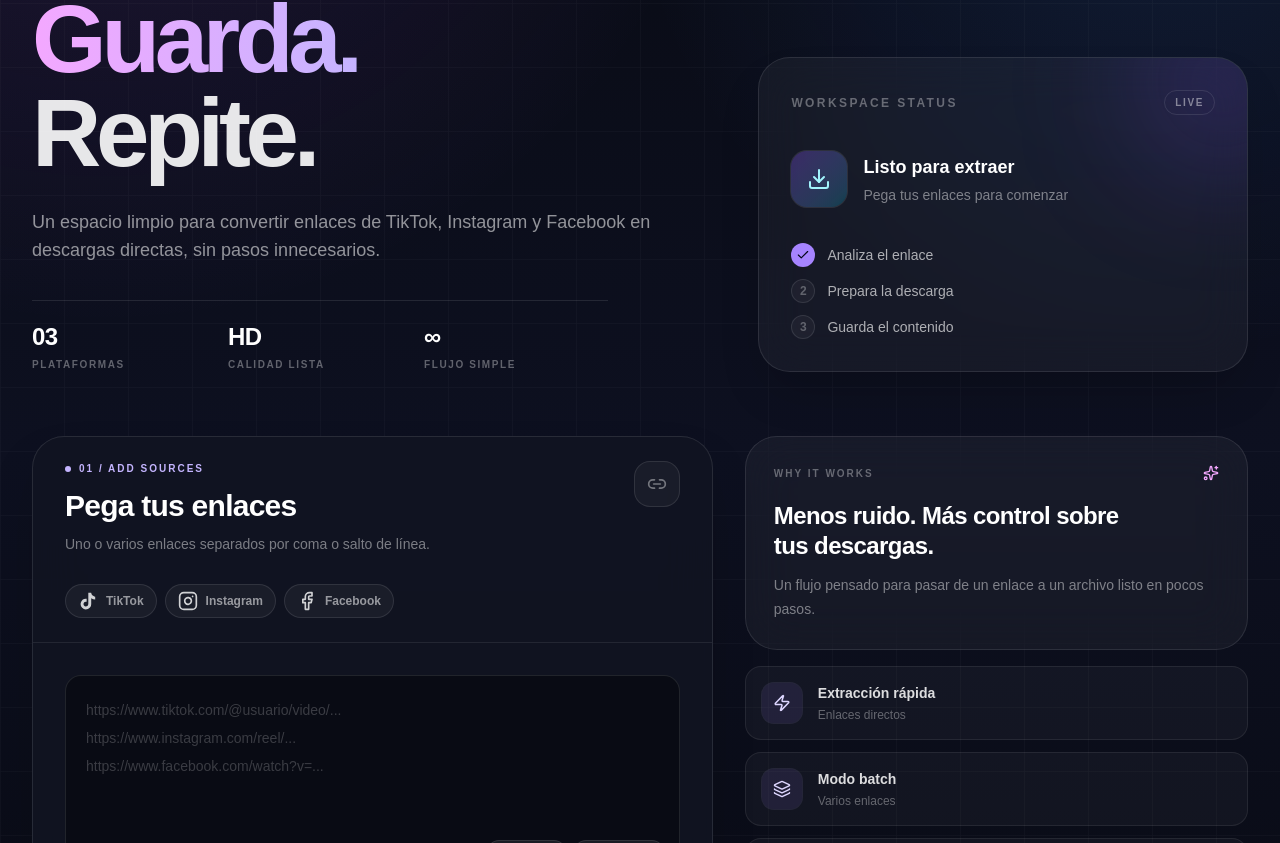
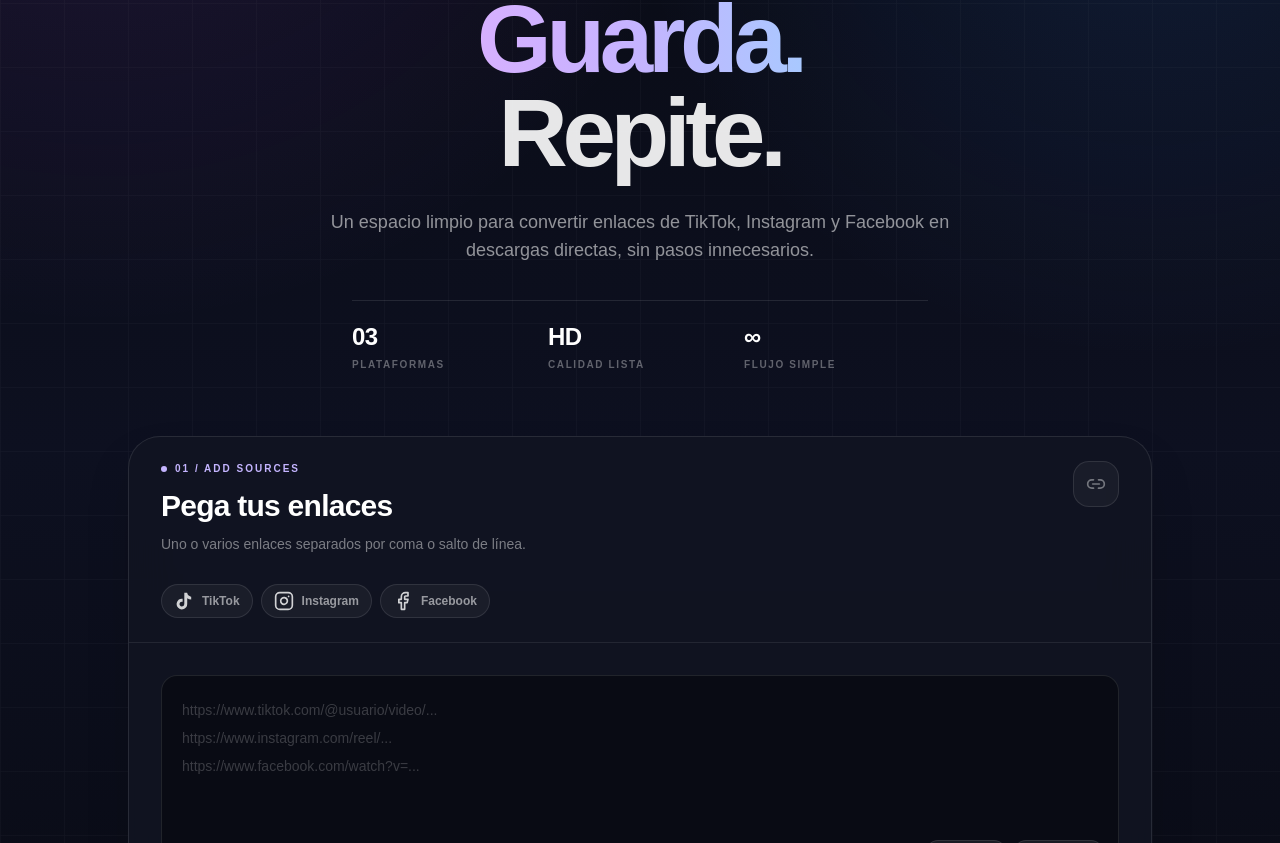
Before and after one commit to russellwork2021-lgtm/tiktok-downloader-pro, a Next.js app: page / in a window 1280 px wide. Shown: the part 317-1160 px from the top of the page. Built offline with nearby package versions, Linux system fonts and the light colour scheme.

Commit message:
refactor: simplify downloader landing layout

```diff
--- a/src/app/page.tsx
+++ b/src/app/page.tsx
@@ -12,14 +12,11 @@ import {
   Download,
   Facebook,
   Instagram,
-  Layers3,
   Link2,
   Loader2,
   Play,
-  ShieldCheck,
   Sparkles,
   Trash2,
-  Zap,
 } from 'lucide-react';
 
 type Platform = 'tiktok' | 'instagram' | 'facebook';
@@ -57,12 +54,6 @@ const platformColors: Record<Platform, string> = {
   instagram: 'bg-gradient-to-r from-purple-500 via-pink-500 to-orange-500',
   facebook: 'bg-blue-600',
 };
-
-const featureCards = [
-  { icon: Zap, label: 'Extracción rápida', detail: 'Enlaces directos' },
-  { icon: Layers3, label: 'Modo batch', detail: 'Varios enlaces' },
-  { icon: ShieldCheck, label: 'Flujo simple', detail: 'Sin registro' },
-];
 
 export default function Home() {
   const [urls, setUrls] = useState('');
@@ -234,22 +225,22 @@ export default function Home() {
       </header>
 
       <main id="top" className="relative z-10 mx-auto max-w-7xl px-5 pb-40 pt-12 lg:px-8 lg:pt-20">
-        <section className="grid items-end gap-10 lg:grid-cols-[1.15fr_0.85fr] lg:gap-16">
-          <div>
+        <section className="mx-auto max-w-5xl text-center">
+          <div className="mx-auto">
             <div className="mb-6 inline-flex items-center gap-2 rounded-full border border-violet-300/20 bg-violet-300/[0.08] px-3.5 py-2 text-xs font-semibold tracking-[0.14em] text-violet-200 uppercase">
               <Sparkles className="h-3.5 w-3.5 text-fuchsia-300" />
               Tu contenido, a tu ritmo
             </div>
-            <h1 className="max-w-4xl text-5xl font-black leading-[0.98] tracking-[-0.055em] text-white sm:text-6xl lg:text-8xl">
+            <h1 className="mx-auto max-w-4xl text-5xl font-black leading-[0.98] tracking-[-0.055em] text-white sm:text-6xl lg:text-8xl">
               Descarga.
               <span className="block bg-gradient-to-r from-fuchsia-300 via-violet-300 to-cyan-300 bg-clip-text text-transparent">Guarda.</span>
               <span className="block text-white/90">Repite.</span>
             </h1>
-            <p className="mt-7 max-w-2xl text-base leading-7 text-white/55 sm:text-lg">
+            <p className="mx-auto mt-7 max-w-2xl text-base leading-7 text-white/55 sm:text-lg">
               Un espacio limpio para convertir enlaces de TikTok, Instagram y Facebook en descargas directas, sin pasos innecesarios.
             </p>
 
-            <div className="mt-9 grid max-w-xl grid-cols-3 gap-3 border-t border-white/10 pt-5">
+            <div className="mx-auto mt-9 grid max-w-xl grid-cols-3 gap-3 border-t border-white/10 pt-5 text-left">
               <div>
                 <p className="text-2xl font-black tracking-tight text-white">03</p>
                 <p className="mt-1 text-[10px] font-semibold tracking-[0.16em] text-white/35 uppercase">Plataformas</p>
@@ -265,38 +256,10 @@ export default function Home() {
             </div>
           </div>
 
-          <div className="relative overflow-hidden rounded-[2rem] border border-white/10 bg-white/[0.045] p-6 shadow-2xl shadow-black/20 backdrop-blur-xl sm:p-8">
-            <div className="absolute -right-16 -top-16 h-44 w-44 rounded-full bg-violet-500/20 blur-3xl" />
-            <div className="relative">
-              <div className="flex items-center justify-between">
-                <span className="text-xs font-bold tracking-[0.2em] text-white/35 uppercase">Workspace status</span>
-                <span className="rounded-full border border-white/10 px-2.5 py-1 text-[10px] font-bold tracking-[0.16em] text-white/45 uppercase">Live</span>
-              </div>
-              <div className="mt-9 flex items-center gap-4">
-                <div className="flex h-14 w-14 items-center justify-center rounded-2xl bg-gradient-to-br from-violet-500/30 to-cyan-400/20 ring-1 ring-white/10">
-                  <Download className="h-6 w-6 text-cyan-200" />
-                </div>
-                <div>
-                  <p className="text-lg font-bold text-white">Listo para extraer</p>
-                  <p className="mt-1 text-sm text-white/45">Pega tus enlaces para comenzar</p>
-                </div>
-              </div>
-              <div className="mt-9 space-y-3">
-                {['Analiza el enlace', 'Prepara la descarga', 'Guarda el contenido'].map((step, index) => (
-                  <div key={step} className="flex items-center gap-3 text-sm text-white/65">
-                    <span className={`flex h-6 w-6 items-center justify-center rounded-full text-xs font-bold ${index === 0 ? 'bg-violet-400 text-slate-950' : 'border border-white/10 bg-white/[0.04] text-white/30'}`}>
-                      {index === 0 ? <Check className="h-3.5 w-3.5" /> : index + 1}
-                    </span>
-                    {step}
-                  </div>
-                ))}
-              </div>
-            </div>
-          </div>
         </section>
 
-        <section id="workspace" className="mt-16 grid gap-6 lg:grid-cols-[1.15fr_0.85fr] lg:gap-8">
-          <div className="overflow-hidden rounded-[2rem] border border-white/10 bg-[#111522]/90 shadow-2xl shadow-black/25 backdrop-blur-xl">
+        <section id="workspace" className="mt-16">
+          <div className="mx-auto w-full max-w-5xl overflow-hidden rounded-[2rem] border border-white/10 bg-[#111522]/90 shadow-2xl shadow-black/25 backdrop-blur-xl">
             <div className="border-b border-white/[0.08] px-6 py-6 sm:px-8">
               <div className="flex flex-wrap items-start justify-between gap-4">
                 <div>
@@ -384,33 +347,6 @@ export default function Home() {
             </div>
           </div>
 
-          <div className="flex flex-col gap-4">
-            <div className="rounded-[2rem] border border-white/10 bg-white/[0.045] p-6 backdrop-blur-xl sm:p-7">
-              <div className="flex items-center justify-between">
-                <p className="text-[10px] font-bold tracking-[0.2em] text-white/35 uppercase">Why it works</p>
-                <Sparkles className="h-4 w-4 text-fuchsia-300" />
-              </div>
-              <h3 className="mt-5 max-w-sm text-2xl font-bold leading-tight tracking-tight text-white">Menos ruido. Más control sobre tus descargas.</h3>
-              <p className="mt-3 text-sm leading-6 text-white/45">Un flujo pensado para pasar de un enlace a un archivo listo en pocos pasos.</p>
-            </div>
-
-            <div className="grid gap-3 sm:grid-cols-3 lg:grid-cols-1">
-              {featureCards.map((feature) => {
-                const Icon = feature.icon;
-                return (
-                  <div key={feature.label} className="flex items-center gap-4 rounded-2xl border border-white/[0.08] bg-white/[0.035] px-4 py-4 transition hover:border-white/15 hover:bg-white/[0.06]">
-                    <span className="flex h-10 w-10 shrink-0 items-center justify-center rounded-xl bg-violet-400/10 text-violet-200 ring-1 ring-violet-300/10">
-                      <Icon className="h-4.5 w-4.5" />
-                    </span>
-                    <span>
-                      <span className="block text-sm font-bold text-white/85">{feature.label}</span>
-                      <span className="mt-1 block text-xs text-white/35">{feature.detail}</span>
-                    </span>
-                  </div>
-                );
-              })}
-            </div>
-          </div>
         </section>
 
         {videos.length > 0 && (
```
